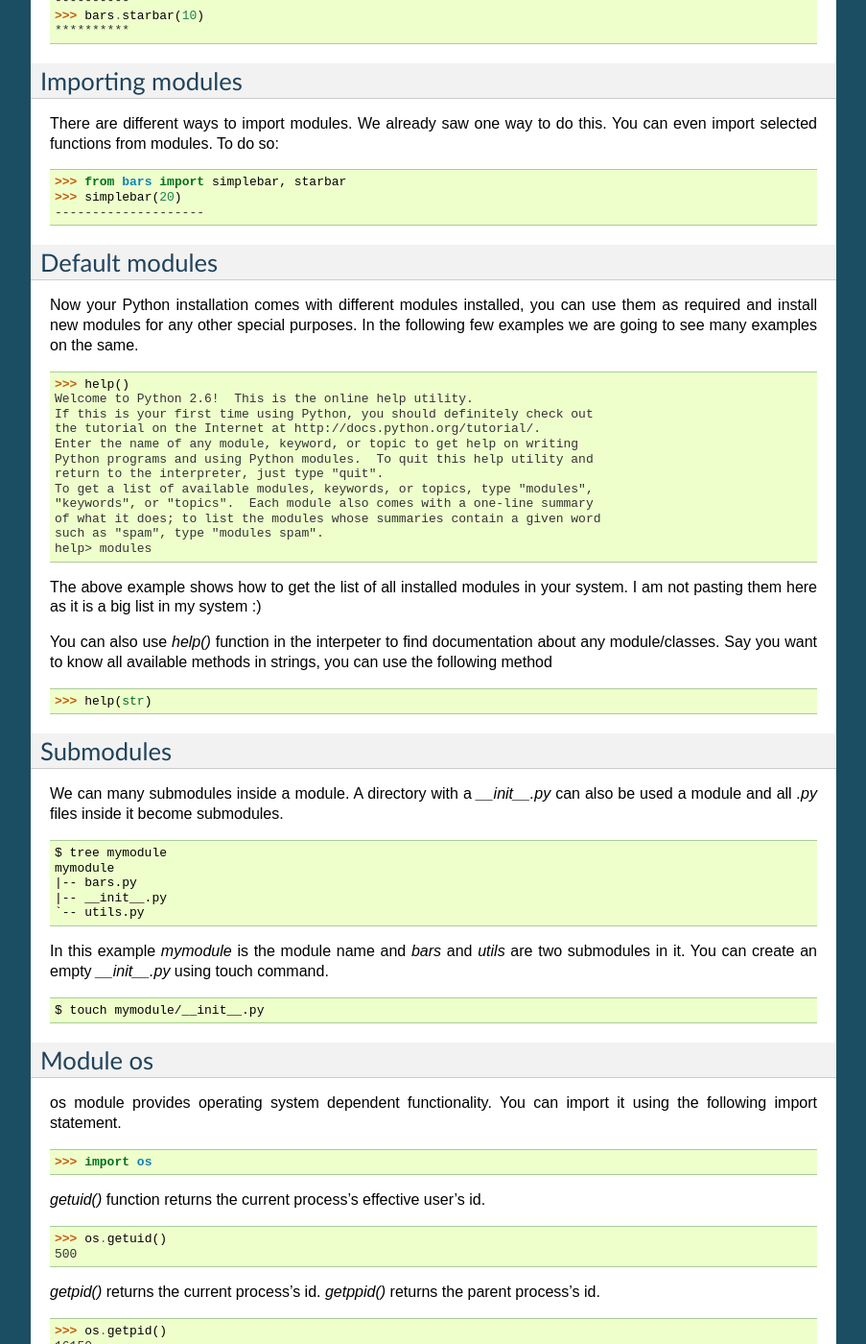
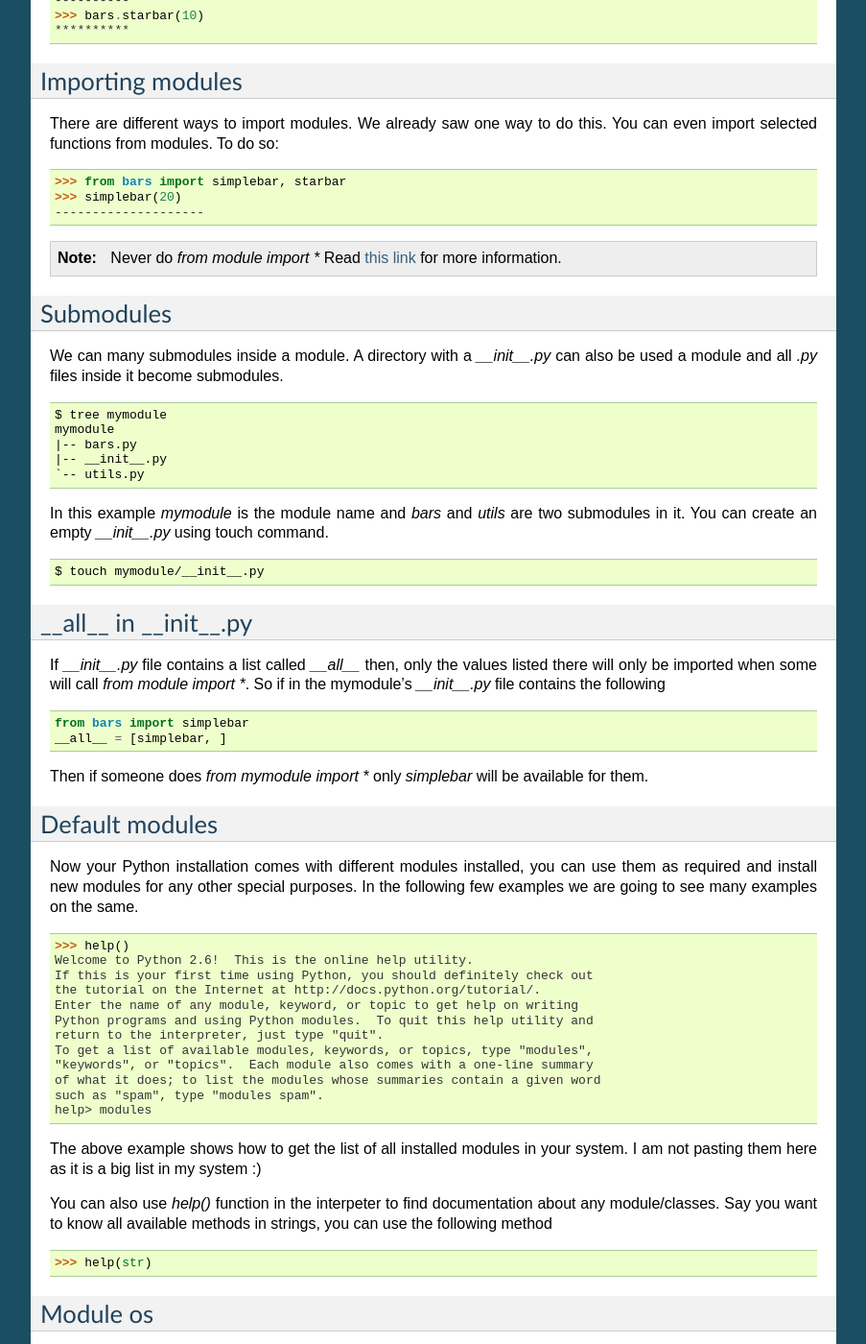
Before and after one commit to kushaldas/pym, a Sphinx documentation site: the page built from docs/modules.rst, in a window 1280 px wide and 1400 px high, scrolled down 969 px. Shown: the whole window at 96% size, without its empty margins (198-1101 px from the left). Built offline with Sphinx 7.4.7, drawn with Linux system fonts in a browser that asks for light colours; formulas are drawn with MathJax 3; some of the changed text lies outside the part shown.

```diff
--- a/docs/modules.rst
+++ b/docs/modules.rst
@@ -73,6 +73,42 @@
     >>> simplebar(20)
     --------------------
 
+.. note:: Never do *from module import \** Read `this link <http://docs.python.org/2/faq/programming.html#what-are-the-best-practices-for-using-import-in-a-module>`_ for more information.
+
+Submodules
+==========
+
+We can many submodules inside a module. A directory with a *__init__.py* can also be used a module and all *.py* files inside it become submodules.
+
+::
+
+    $ tree mymodule
+    mymodule
+    |-- bars.py
+    |-- __init__.py
+    `-- utils.py
+
+In this example *mymodule* is the module name and *bars* and *utils* are two submodules in it. You can create an empty *__init__.py* using touch command.
+
+::
+
+    $ touch mymodule/__init__.py
+
+
+__all__ in __init__.py
+=======================
+
+If `__init__.py` file contains a list called `__all__` then, only the values listed there will only
+be imported when some will call `from module import *`. So if in the mymodule's `__init__.py`
+file contains the following
+::
+
+    from bars import simplebar
+    __all__ = [simplebar, ]
+
+Then if someone does `from mymodule import *` only `simplebar` will be available for them.
+
+
 Default modules
 ===============
 
```
Also changed, not shown: other parts of docs/modules.rst (+0 -14 lines).
